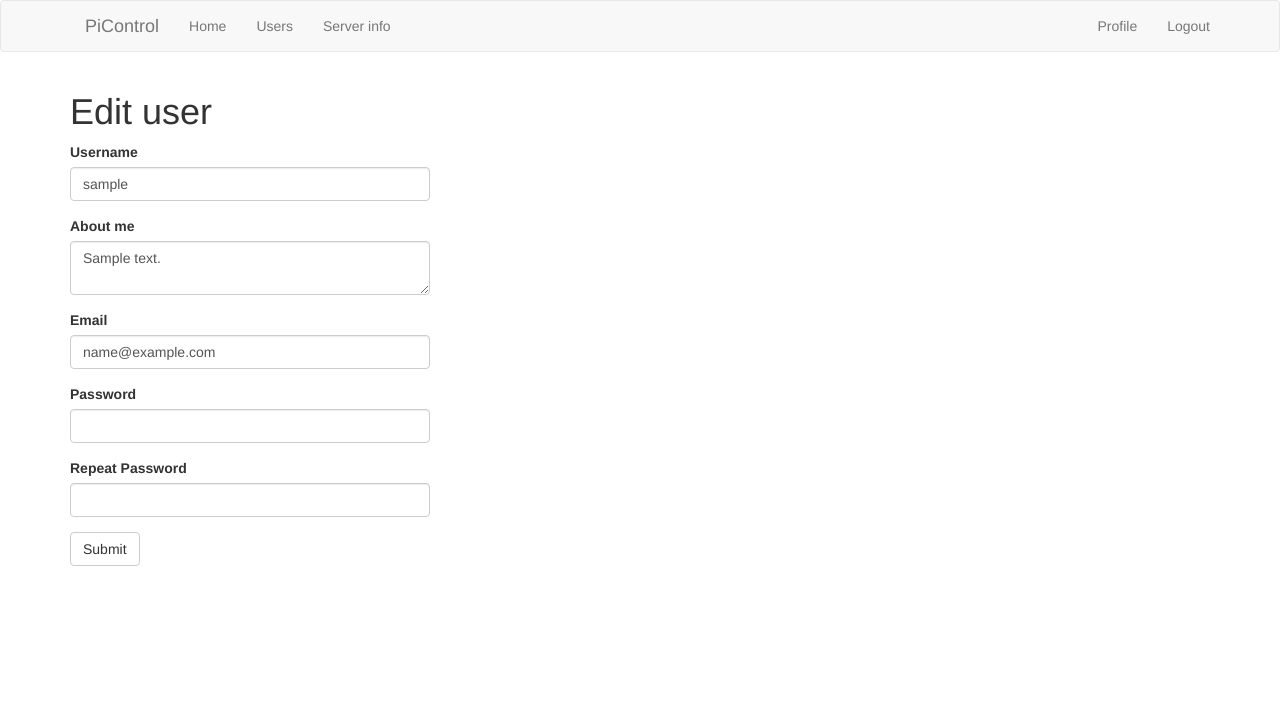
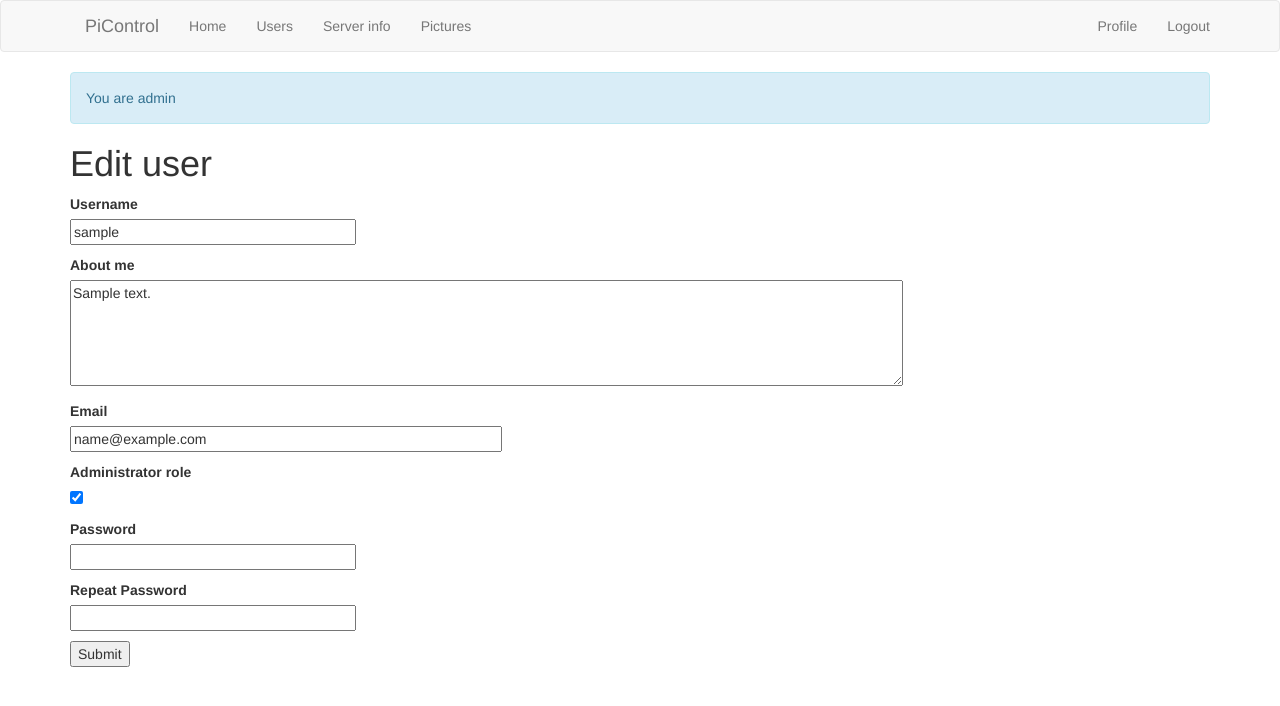
Before and after one commit to BertDR/ControlMyPi, a Flask app: page /user/1 in a window 1280 px wide. Shown: the top 706 px of the page. Run offline with Flask 2, Linux system fonts and the light colour scheme; a user stored in the database is signed in; tables that the repository leaves empty hold one stand-in row (values such as "Sample post"); some libraries are stand-ins or nearby versions.

Commit message:
Support for update profile
Added support to update one's own profile (non-admin)

```diff
--- a/PiControl/app/forms.py
+++ b/PiControl/app/forms.py
@@ -9,11 +9,11 @@ class LoginForm(FlaskForm):
     remember_me = BooleanField('Remember Me')
     submit = SubmitField('Sign In')
 
-
 class EditProfileForm(FlaskForm):
     username = StringField('Username', validators=[DataRequired()])
     about_me = TextAreaField('About me', validators=[Length(min=0, max=140)])
     email = StringField('Email', validators=[DataRequired(), Email()])
+    is_admin = BooleanField('Administrator role')
     password = PasswordField('Password')
     password2 = PasswordField(
         'Repeat Password', validators=[EqualTo('password')])
--- a/PiControl/app/models.py
+++ b/PiControl/app/models.py
@@ -15,6 +15,7 @@ class User(UserMixin, db.Model):
     password_hash = db.Column(db.String(128))
     about_me = db.Column(db.String(140))
     last_seen = db.Column(db.DateTime, default=datetime.utcnow)
+    is_admin = db.Column(db.Boolean, default=False )
 
     def __repr__(self):
         return '<User {}>'.format(self.username)
--- a/PiControl/app/routes.py
+++ b/PiControl/app/routes.py
@@ -5,38 +5,85 @@ from app.forms import LoginForm, EditProfileForm, ServerInfoForm
 from app.models import User
 from flask import render_template, flash, redirect, url_for, request
 import socket
+import os
+
 
 @app.route('/', methods=['GET', 'POST'])
 @app.route('/index', methods=['GET', 'POST'])
 def index():
     return render_template('index.html');
 
+
 @app.route('/users', methods=['GET', 'POST'])
 @login_required
 def users():
     users = User.query.order_by(User.username).all()
-    return render_template('users.html',users=users)
+    return render_template('users.html', users=users)
+
 
 @app.route('/user/<id>', methods=['GET', 'POST'])
 @login_required
 def user(id):
+    if (not current_user.is_admin ) and (str(current_user.id) != id):
+        flash('That wasn\'t really your own profile, you requested to change, now was it ?')
+        return redirect(url_for('user', id=current_user.id))
     user = User.query.filter_by(id=id).first_or_404()
     form = EditProfileForm(user.username)
     if form.validate_on_submit():
         user.username = form.username.data
         user.about_me = form.about_me.data
         user.email = form.email.data
+        user.is_admin = request.form.get('is_admin') == 'y'
         if form.password.data != '':
             user.set_password(form.password.data)
 
         db.session.commit()
-        flash ('Your changes have been saved.')
+        flash('Your changes have been saved.')
         return redirect(url_for('user', id=user.id))
     elif request.method == 'GET':
+        if current_user.is_admin:
+            flash('You are admin')
         form.username.data = user.username
         form.about_me.data = user.about_me
         form.email.data = user.email
+        if user.is_admin:
+            form.is_admin.data = True
+        else:
+            form.is_admin.data = False
     return render_template('editprofile.html', tile='Edit profile', form=form)
+
+
+@app.route('/user/add', methods=['GET', 'POST'])
+@login_required
+def adduser():
+    if not current_user.is_admin:
+        flash('You are no admin...')
+        return redirect(url_for('users'))
+    form = EditProfileForm('Dummy Username')
+    if form.validate_on_submit():
+        user = User.query.filter_by(username=form.username.data).first()
+        if user is not None:
+            flash('Please use a different username')
+            return redirect(url_for('adduser'))
+        user = User.query.filter_by(email=form.email.data).first()
+        if user is not None:
+            flash('Please use a different emailaddress')
+            return redirect(url_for('adduser'))
+
+        user = User(
+            username=form.username.data,
+            email=form.email.data,
+            about_me=form.about_me.data,
+            is_admin=form.is_admin.data,
+            last_seen=None);
+        user.set_password(form.password.data);
+        db.session.add(user)
+        db.session.commit()
+##        user.is_admin = request.form.get ('is_admin') == 'y'
+        flash('Your changes have been saved.')
+        return redirect(url_for('users', id=user.id))
+    return render_template('editprofile.html', tile='Edit profile', form=form)
+
 
 @app.route('/login', methods=['GET', 'POST'])
 def login():
@@ -58,6 +105,7 @@ def logout():
     logout_user()
     return redirect(url_for('index'))
 
+
 @app.route('/ServerInfo', methods=['GET'])
 def serverinfo():
     serverinfoform = ServerInfoForm()
@@ -77,9 +125,24 @@ def serverinfo():
         s.close()
     serverinfoform.PrivateIP = IP;
 
-    from sense_hat import SenseHat
-    sense = SenseHat()
-    sense.clear()
-    serverinfoform.Temperature = sense.get_temperature()
+    try:
+        from sense_hat import SenseHat
+        sense = SenseHat()
+        sense.clear()
+        serverinfoform.Temperature = sense.get_temperature()
+    except:
+        serverinfoform.Temperature = None
 
-    return render_template('serverinfo.html',form=serverinfoform)
+    return render_template('serverinfo.html', form=serverinfoform)
+
+
+@app.route('/pictures', methods=['GET'])
+def pictures():
+    allpictures = []
+    for filename in os.listdir('app/static/campics/'):
+        if filename.endswith("thn.jpg"):
+            allpictures.append('/static/campics/' + filename)
+        else:
+            continue
+    allpictures.sort(reverse=True)
+    return render_template('pictures.html', title='Pictures', allpictures=allpictures)
--- a/PiControl/app/templates/base.html
+++ b/PiControl/app/templates/base.html
@@ -22,6 +22,7 @@
                     <li><a href="{{ url_for('index') }}">{{ ('Home') }}</a></li>
                     <li><a href="{{ url_for('users') }}">{{ ('Users') }}</a></li>
                     <li><a href="{{ url_for('serverinfo') }}">{{ ('Server info') }}</a></li>
+                    <li><a href="{{ url_for('pictures') }}">{{ ('Pictures') }}</a></li>
                 </ul>
                 {% if g.search_form %}
                 <form class="navbar-form navbar-left" method="get" action="{{ url_for('search') }}">
--- a/PiControl/app/templates/editprofile.html
+++ b/PiControl/app/templates/editprofile.html
@@ -3,8 +3,55 @@
 
 {% block app_content %}
     <h1>Edit user</h1>
-    <div class="row">
-        <div class="col-md-4">
-            {{ wtf.quick_form(form) }}
-    </div>
+
+    <form action="" method="post" novalidate>
+        {{ form.hidden_tag() }}
+        <p>
+            {{ form.username.label }}<br>
+            {{ form.username(size=32) }}<br>
+            {% for error in form.username.errors %}
+            <span style="color: red;">[{{ error }}]</span>
+            {% endfor %}
+        </p>
+        <p>
+            {{ form.about_me.label }}<br>
+            {{ form.about_me(rows="5",cols="100") }}<br>
+            {% for error in form.about_me.errors %}
+            <span style="color: red;">[{{ error }}]</span>
+            {% endfor %}
+        </p>
+        <p>
+            {{ form.email.label }}<br>
+            {{ form.email(size=50) }}<br>
+            {% for error in form.email.errors %}
+            <span style="color: red;">[{{ error }}]</span>
+            {% endfor %}
+        </p>
+        <p>
+            {{ form.is_admin.label }}<br>
+            {{ form.is_admin }}<br>
+            {% for error in form.is_admin.errors %}
+            <span style="color: red;">[{{ error }}]</span>
+            {% endfor %}
+        </p>
+        <p>
+            {{ form.password.label }}<br>
+            {{ form.password(size=32) }}<br>
+            {% for error in form.password.errors %}
+            <span style="color: red;">[{{ error }}]</span>
+            {% endfor %}
+        </p>
+        <p>
+            {{ form.password2.label }}<br>
+            {{ form.password2(size=32) }}<br>
+            {% for error in form.password2.errors %}
+            <span style="color: red;">[{{ error }}]</span>
+            {% endfor %}
+        </p>
+        <p>{{ form.submit() }}</p>
+    </form>
+
+
+
+
 {% endblock %}
--- a/PiControl/app/templates/serverinfo.html
+++ b/PiControl/app/templates/serverinfo.html
@@ -7,6 +7,5 @@
         Public IP : {{ form.PublicIP }}<br>
         Private IP : {{ form.PrivateIP }}<br>
         Temperature : {{ form.Temperature }}<br>
-        Latest Picture<br>
-        <img source = "static/latest.jpg">
+
 {% endblock %}
--- a/PiControl/app/templates/users.html
+++ b/PiControl/app/templates/users.html
@@ -1,7 +1,10 @@
 {% extends "base.html" %}
 
 {% block app_content %}
-
+{% if current_user.is_admin %}
+<a href="{{ url_for('adduser')}}">Click here to add a user</a>
+{% endif %}
+    <br><br>
     <table class="table table-hover">
     {% for user in users %}
         <tr>
```
Also changed, not shown: PiControl/app/templates/editprofile - Copy.html (added, +10 -0 lines), PiControl/app/templates/pictures.html (added, +16 -0 lines), PiControl/migrations/versions/dfb4ea6c53e9_support_for_admin.py (added, +28 -0 lines).
